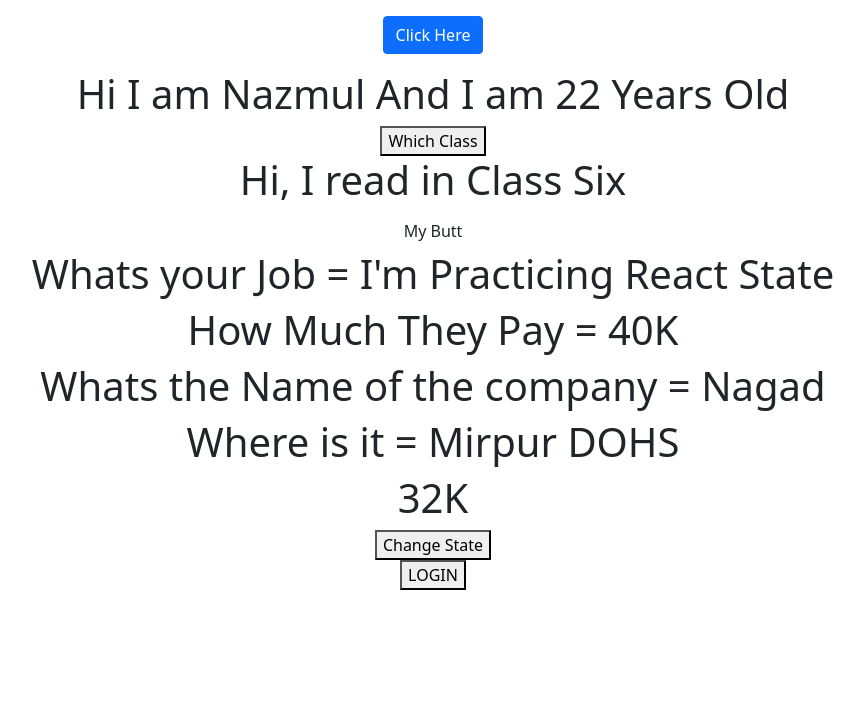
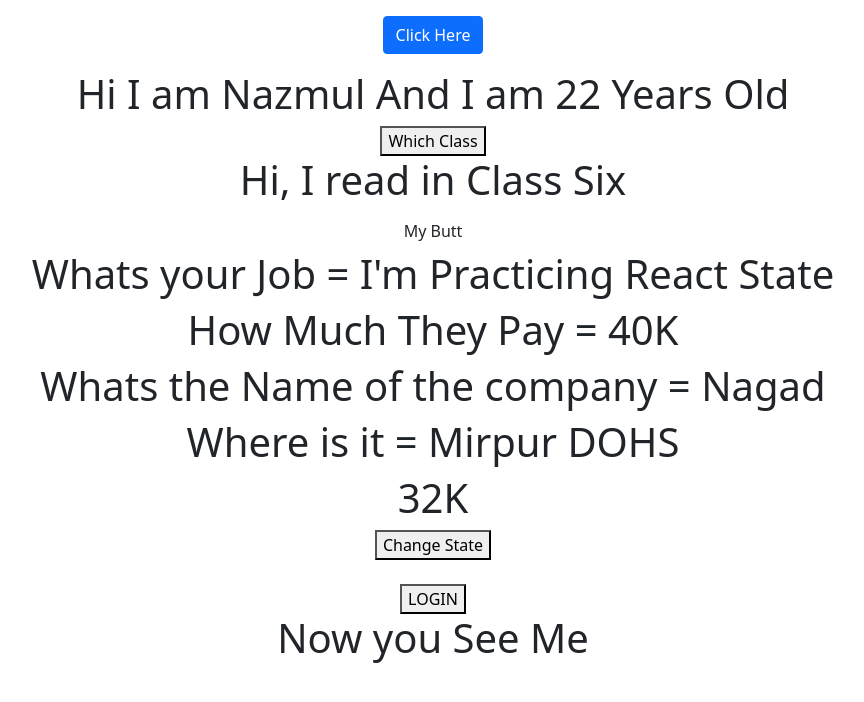
Before and after one commit to nzstarz/React-Basic, a React (Create React App) app: page / in a window 1280 px wide. Shown: the top 702 px of the page, without its empty margins (207-1071 px from the left). Built offline with nearby package versions, Linux system fonts and the light colour scheme.

Commit message:
Conditional Return variable elements

```diff
--- a/src/App.js
+++ b/src/App.js
@@ -6,6 +6,7 @@ import Arrow from './mycomponents/arrow';
 import Welcomesate from './mycomponents/Welcomestate';
 import ChangeStateValue from './mycomponents/ChangeStateValue';
 import ConditionalStatement from './mycomponents/ConditionalStatement';
+import ConditionVarElements from './mycomponents/ConditionVarElements';
 
 function App() {
   return (
@@ -19,8 +20,10 @@ function App() {
      <Welcomesate></Welcomesate>
 
      <ChangeStateValue></ChangeStateValue>
-
+    <br></br>
      <ConditionalStatement></ConditionalStatement>
+     <br></br>
+     <ConditionVarElements></ConditionVarElements>
 
     </div>
   )
--- /dev/null
+++ b/src/mycomponents/ConditionVarElements.js
@@ -0,0 +1,17 @@
+//Conditional Return variable elements
+import React, {Component} from 'react'
+
+class ConditionVarElements  extends Component{
+    constructor(){
+        super()
+        this.state={
+            login:true
+        }
+    }
+    render(){
+        return(
+            this.state.login? <h1>Now you See Me</h1> : <h1>Now you Don't</h1>
+        )
+    }
+}
+export default ConditionVarElements;
```
